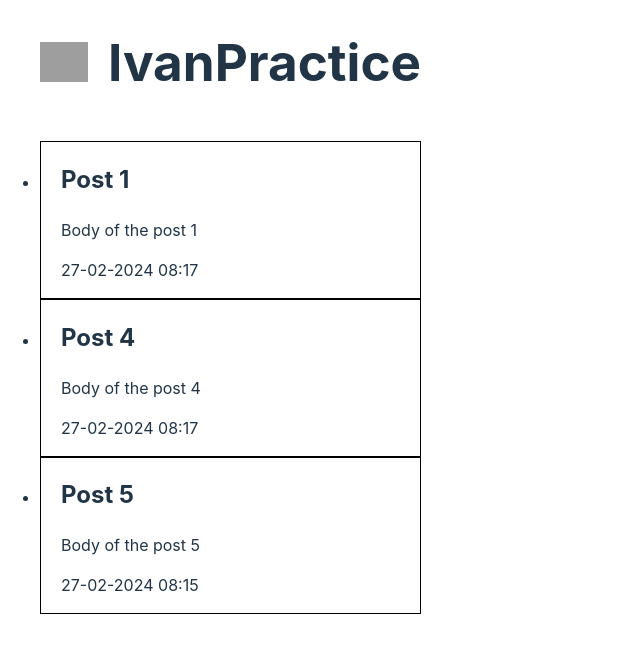
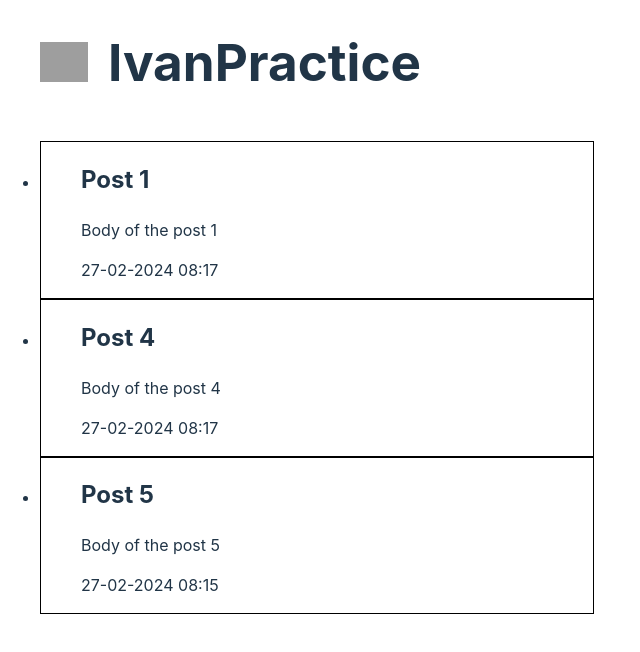
Before and after one commit to DrD1esel/IvanPractice, a React (Vite) app: page / in a window 1280 px wide. Shown: the top 652 px of the page, without its empty margins (0-640 px from the left). Built offline with nearby package versions, Linux system fonts and the light colour scheme; data requests are answered from the project's data file; grey boxes are pictures that could not be loaded.

Commit message:
PostCard width

```diff
--- a/src/components/post/post.css
+++ b/src/components/post/post.css
@@ -1,4 +1,5 @@
 .PostCard {
   border: 1px solid #000;
-  padding-left: 20px;
+  width: 40vw;
+  padding-left: 40px;
 }
```
